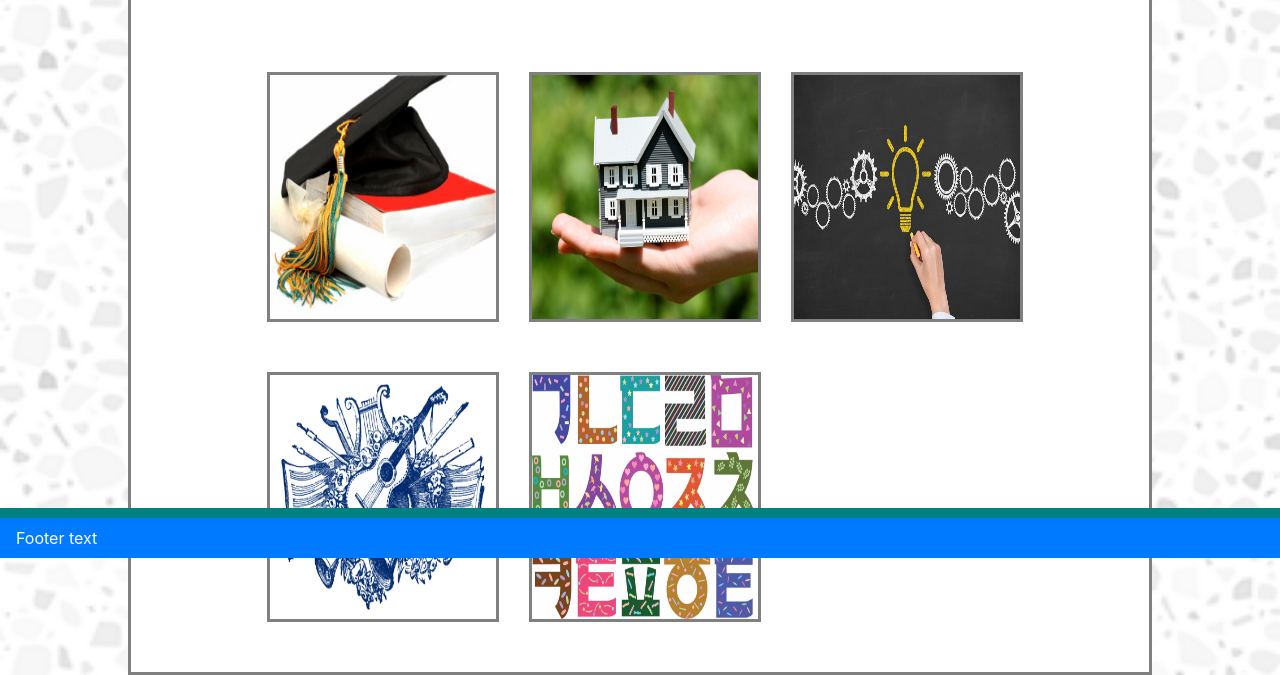
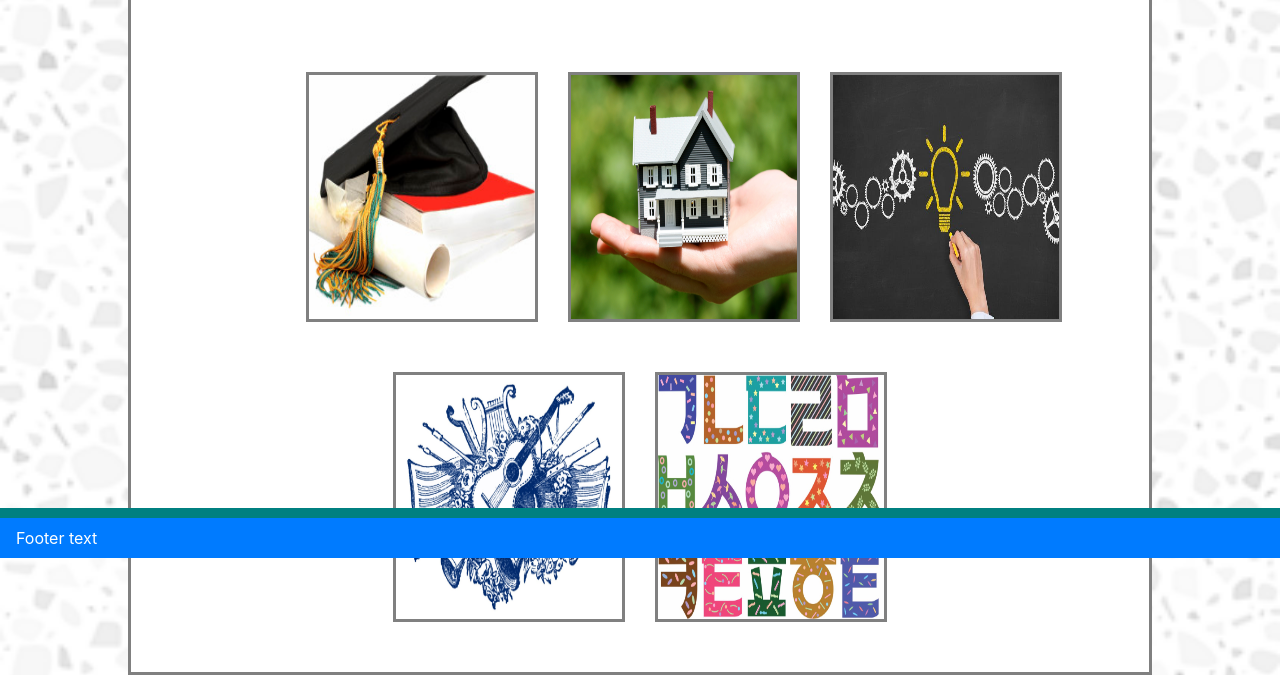
Before and after one commit to Akat2ukii/Bootstrap-Portfolio, a plain HTML site: page portfolio.html in a window 1280 px wide. Shown: the part 242-917 px from the top of the page. Drawn offline with nearby package versions, Linux system fonts and the light colour scheme.

Commit message:
This be hard

```diff
--- a/portfolio.html
+++ b/portfolio.html
@@ -40,14 +40,15 @@
 
             <div class="row">
 
-                <div class="col-md-8" style="margin-left:10%; padding-right:80%; margin-top:50px; margin-bottom:75px; padding-bottom:20px; border-bottom: solid; border-bottom-color:grey;">
+                <div class="col-md-9" style="margin-left:10%; padding-right:80%; margin-top:50px; margin-bottom:75px; padding-bottom:20px; border-bottom: solid; border-bottom-color:grey;">
                     <h1 style="color:#007bff!important;">Portfolio</h1>
                 </div>
 
             </div>
 
             <div class="row">
-                <div class="col-lg-3" style="margin-left:13%;">
+                <div class="col-lg-2"></div>
+                <div class="col-lg-3">
                     <img class="img-fluid" src="Education.jpg" alt="Education" style=" height:250px; width:320px; border:solid; border-color: grey;">
                 </div>
                 <div class="col-lg-3">
@@ -63,7 +64,8 @@
             </div>
 
             <div class="row" style="margin-top:50px; margin-bottom:50px;">
-                    <div class="col-lg-3" style="margin-left:13%;">
+                    <div class="col-lg-3"></div>
+                    <div class="col-lg-3">
                         <img class="img-fluid" src="Music.jpg" alt="Music" style=" height:250px; width:320px; border:solid; border-color: grey;">
                     </div>
                     <div class="col-lg-3">
```
Also changed, not shown: contact.html (+2 -2 lines).
